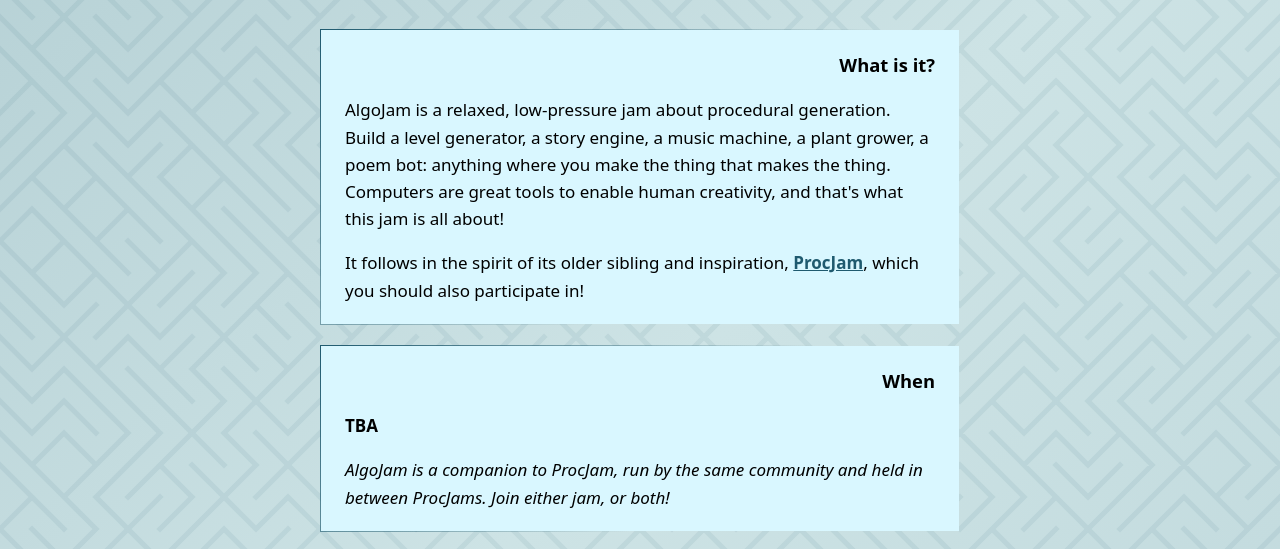
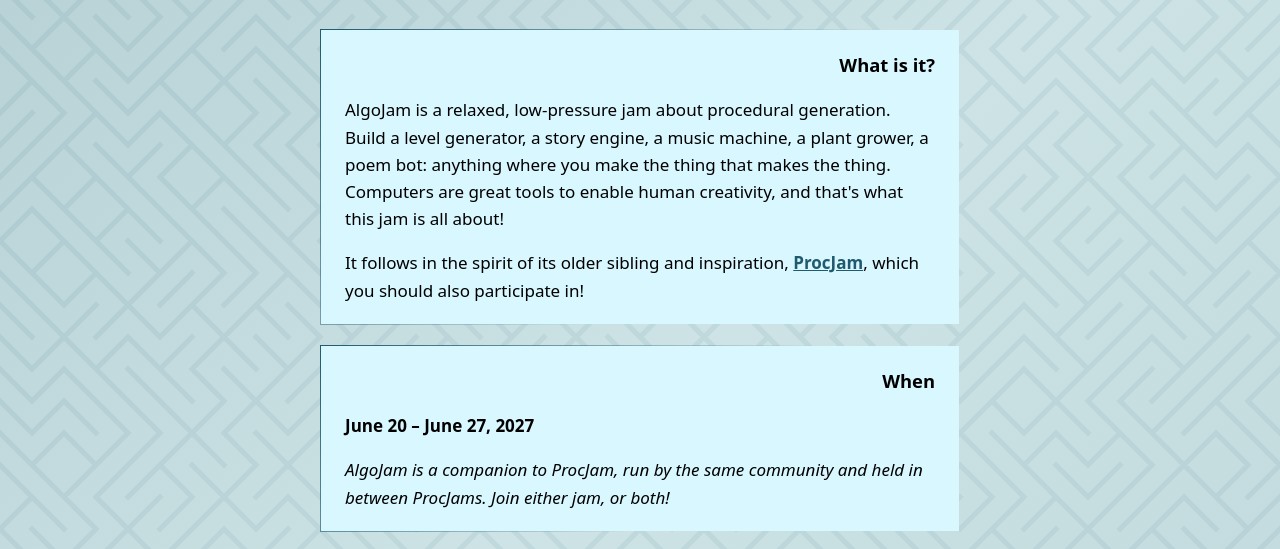
Before and after one commit to Hectate/algojam-web, a plain HTML site: page index.html in a window 1280 px wide. Shown: the part 175-724 px from the top of the page. Drawn offline with Linux system fonts and the light colour scheme.

Commit message:
Update index.html

```diff
--- a/index.html
+++ b/index.html
@@ -127,7 +127,7 @@
 
   <section id="when">
     <h2>When</h2>
-    <p class="when"><!-- TODO: jam dates -->TBA</p>
+    <p class="when"><time datetime="2027-06-20">June 20</time> – <time datetime="2027-06-27">June 27, 2027</time></p>
     <p><i>AlgoJam is a companion to ProcJam, run by the same community and held in between ProcJams. Join either jam, or both!</i></p>
   </section>
 
```
